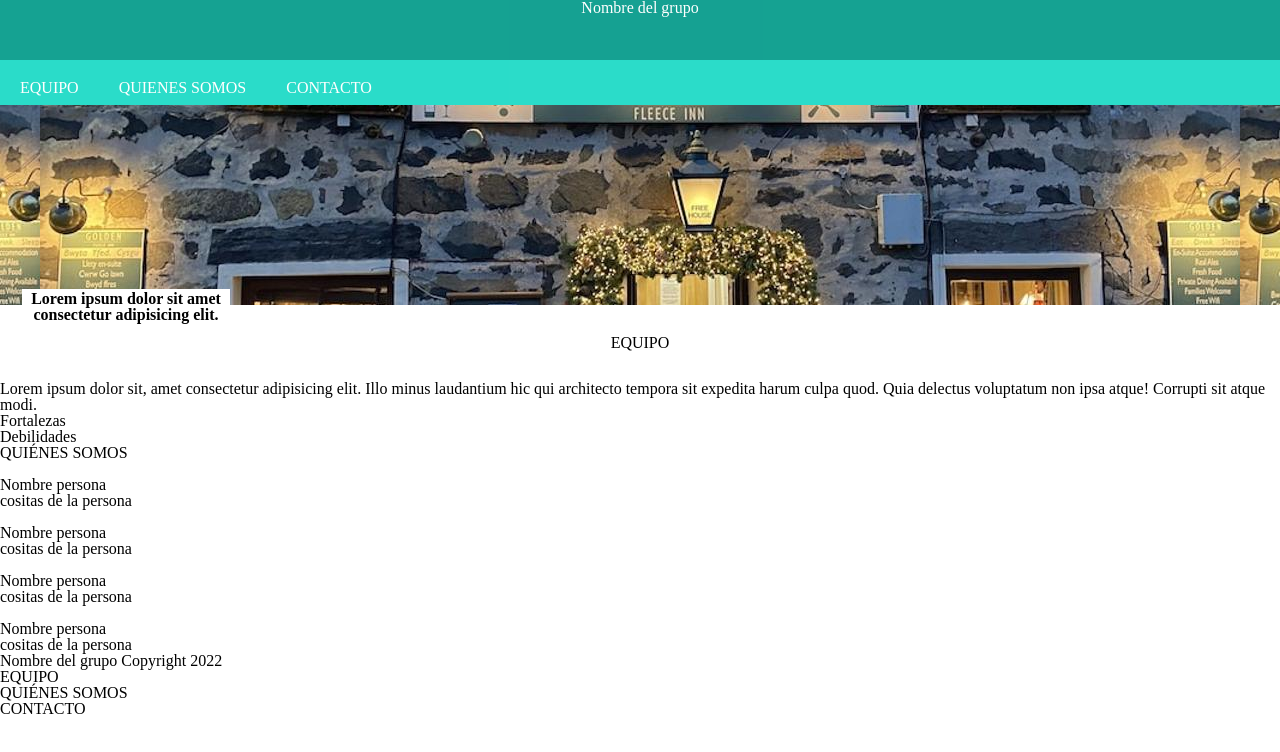
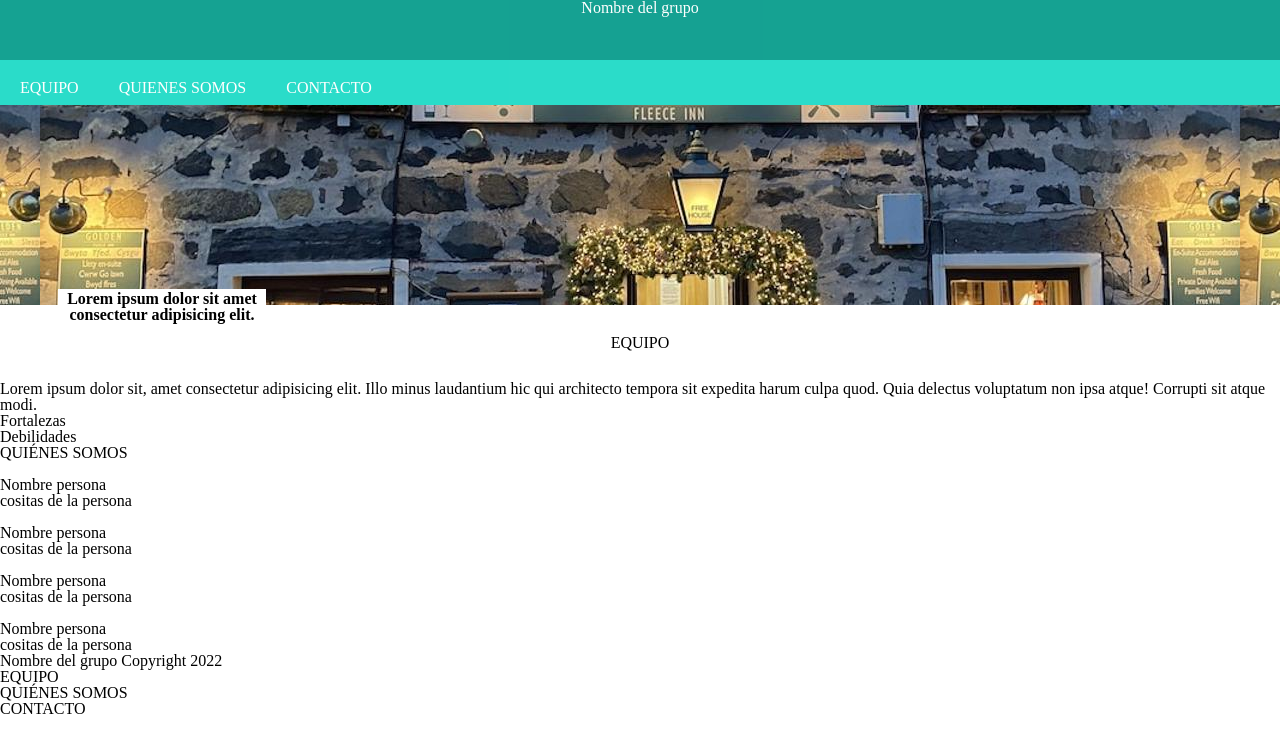
Before and after one commit to Adalab/project-promo-r-module-1-team-6, a plain HTML site: page index.html in a window 1280 px wide. Drawn offline with Linux system fonts and the light colour scheme.

Commit message:
corrección datos hero

```diff
--- a/styles/main.css
+++ b/styles/main.css
@@ -53,7 +53,7 @@
     position: relative;
     padding: 2px;
     top: 184px;
-    left: 22px;
+    left: 58px;
     font-weight: bold;
     text-align: center;
   }
```
